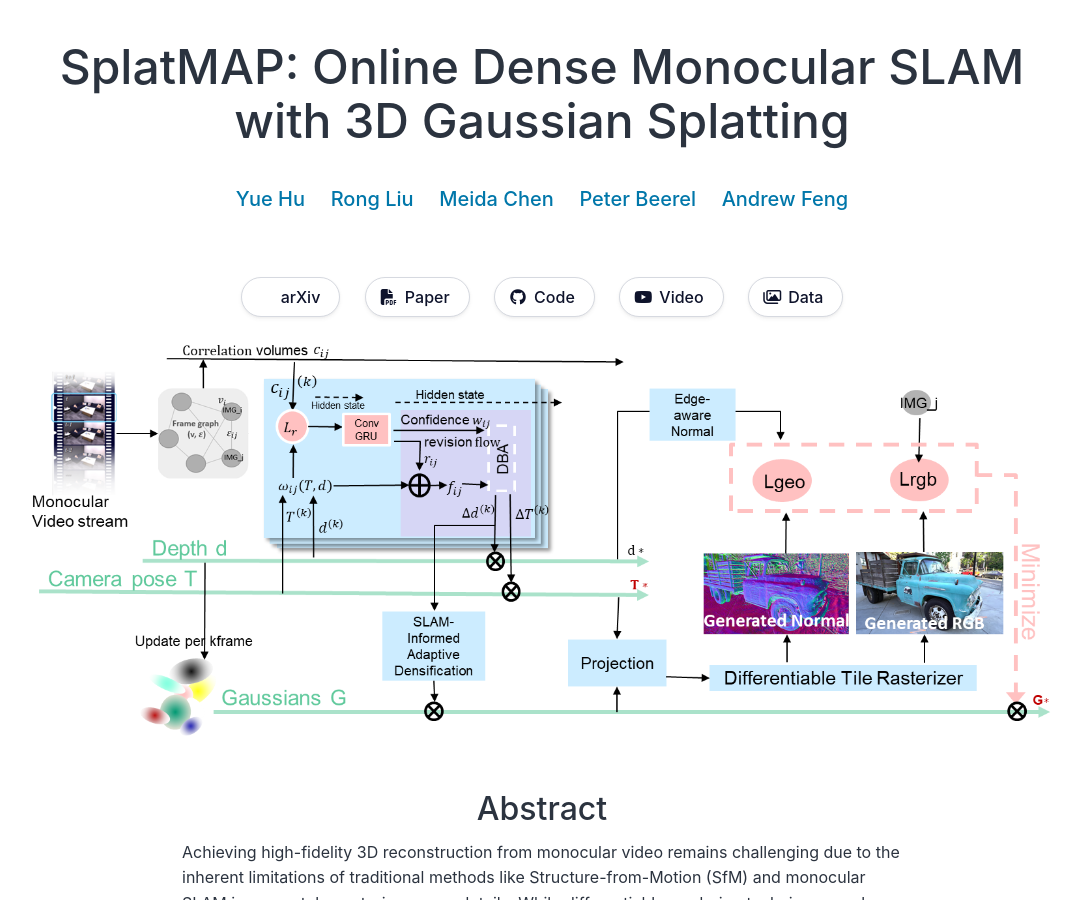
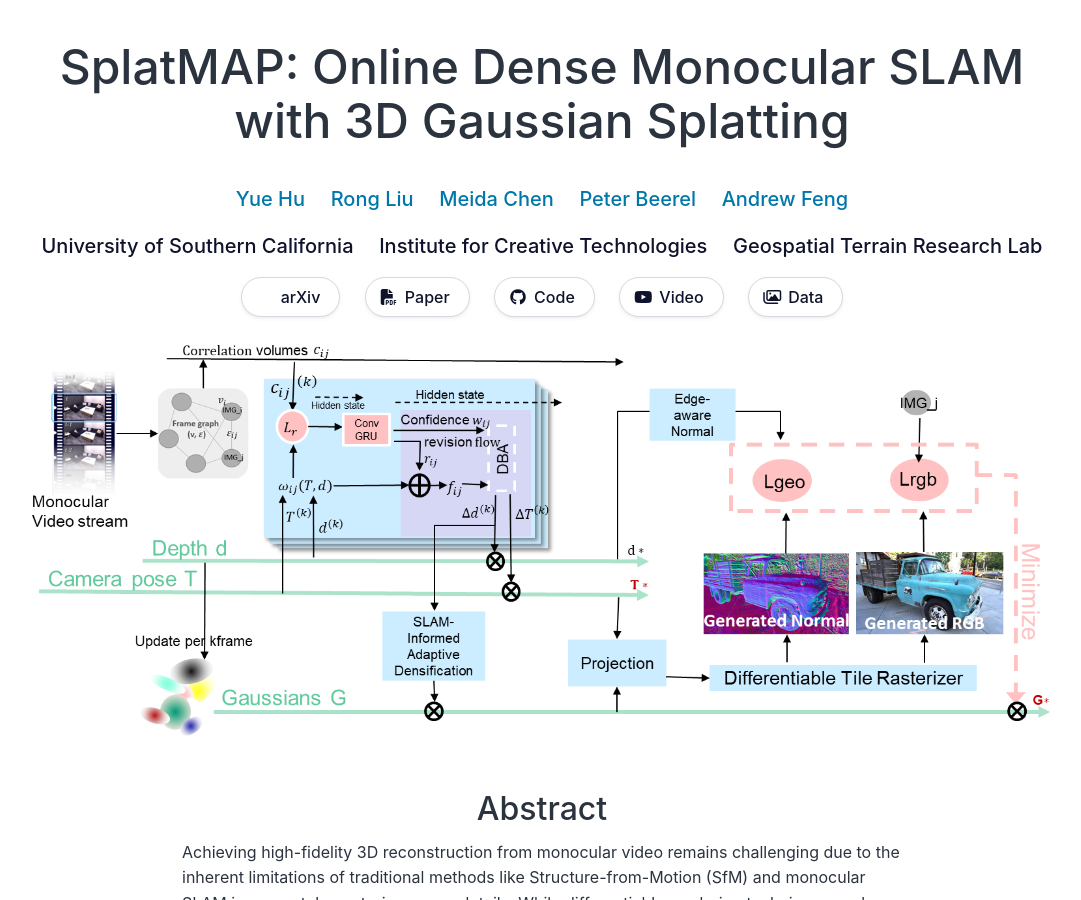
Before and after one commit to ERGOWHO/SplatMap, a Jekyll site: the page built from index.md, in a window 1280 px wide and 900 px high. Shown: the whole window, without its empty margins (98-1179 px from the left). Built offline with Jekyll 4.4.1, drawn with Linux system fonts in a browser that asks for light colours; a style sheet for code colours, icons or effects is not loaded; part of the change alters nothing that is shown.

Commit message:
add image

```diff
--- a/_config.yml
+++ b/_config.yml
@@ -14,11 +14,13 @@ authors:
   - name: "Andrew Feng"
     url: "https://ict.usc.edu/about-us/leadership/research-leadership/andrew-feng/"
 
-affiliations: >
-  University of Southern California
-  [Institute for Creative Technologies](https://ict.usc.edu/research/labs-groups/geospatial-terrain-research/)
-  [Geospatial Terrain Research Lab](https://ict.usc.edu/research/labs-groups/geospatial-terrain-research/)
-
+affiliations:
+  - name: University of Southern California
+    url: "https://ict.usc.edu/research/labs-groups/geospatial-terrain-research/"
+  - name: Institute for Creative Technologies
+    url: "https://ict.usc.edu/research/labs-groups/geospatial-terrain-research/"
+  - name: Geospatial Terrain Research Lab
+    url: "https://ict.usc.edu/research/labs-groups/geospatial-terrain-research/"
 
 links:
   - name: "arXiv"
```
